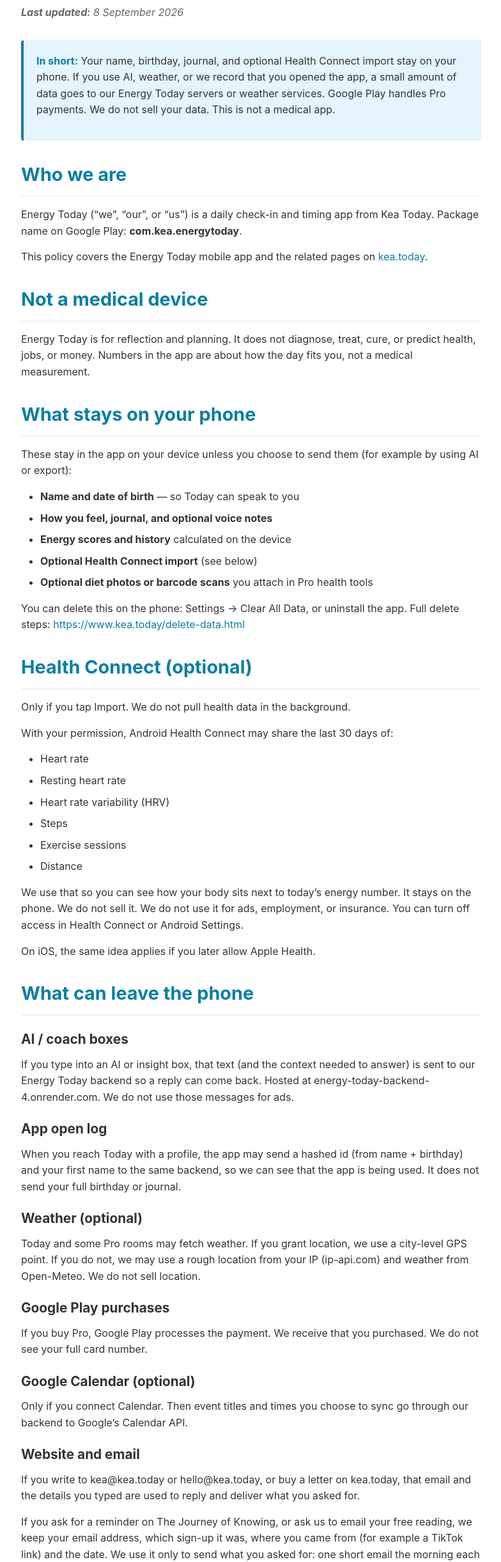
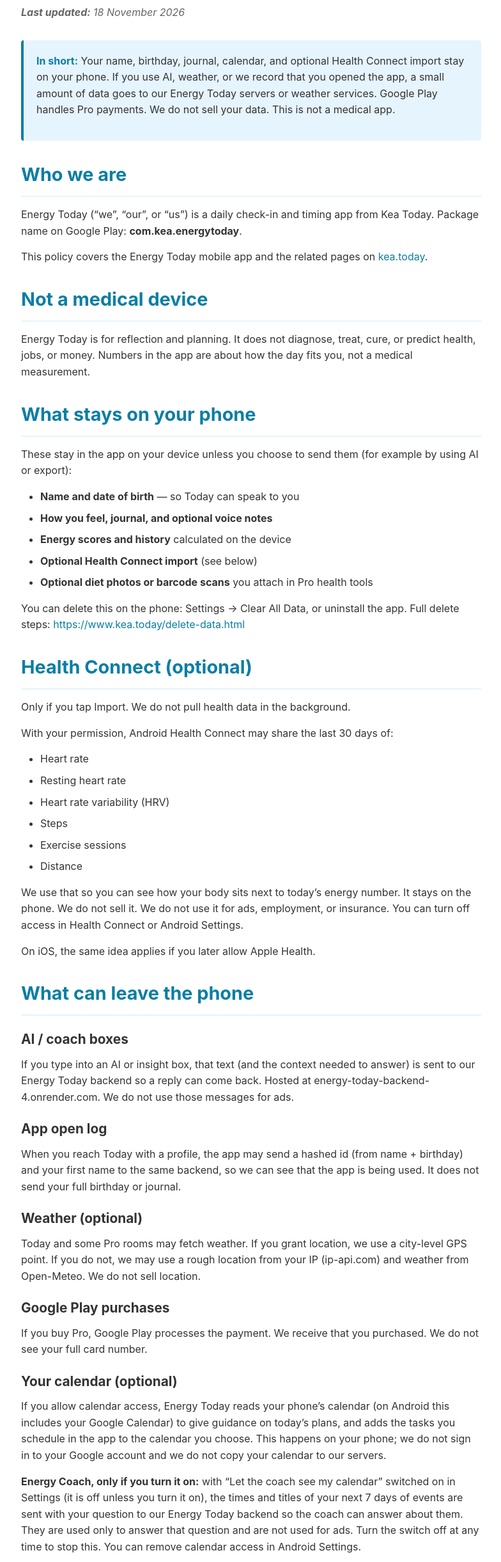
Before and after one commit to rotchana-dotcom/kea-today-website, a plain HTML site: page privacy-policy.html in a window 1280 px wide. Shown: the part 127-2569 px from the top of the page at 64% size, without its empty margins (247-1031 px from the left). Drawn offline with Linux system fonts and the light colour scheme.

Commit message:
Privacy policy: calendar section for Energy Today 2.0.21 (reads phone calendar on device; coach sees next 7 days only if switched on); last updated 18 Nov 2026
Co-Authored-By: Claude Opus 5.5 <noreply@anthropic.com>

```diff
--- a/privacy-policy.html
+++ b/privacy-policy.html
@@ -115,10 +115,10 @@
 <body>
     <div class="container">
         <h1>Privacy Policy for Energy Today</h1>
-        <p class="last-updated"><strong>Last updated:</strong> 8 September 2026</p>
+        <p class="last-updated"><strong>Last updated:</strong> 18 November 2026</p>
 
         <div class="summary">
-            <p><strong>In short:</strong> Your name, birthday, journal, and optional Health Connect import stay on your phone. If you use AI, weather, or we record that you opened the app, a small amount of data goes to our Energy Today servers or weather services. Google Play handles Pro payments. We do not sell your data. This is not a medical app.</p>
+            <p><strong>In short:</strong> Your name, birthday, journal, calendar, and optional Health Connect import stay on your phone. If you use AI, weather, or we record that you opened the app, a small amount of data goes to our Energy Today servers or weather services. Google Play handles Pro payments. We do not sell your data. This is not a medical app.</p>
         </div>
 
         <h2>Who we are</h2>
@@ -167,8 +167,9 @@
         <h3>Google Play purchases</h3>
         <p>If you buy Pro, Google Play processes the payment. We receive that you purchased. We do not see your full card number.</p>
 
-        <h3>Google Calendar (optional)</h3>
-        <p>Only if you connect Calendar. Then event titles and times you choose to sync go through our backend to Google’s Calendar API.</p>
+        <h3>Your calendar (optional)</h3>
+        <p>If you allow calendar access, Energy Today reads your phone’s calendar (on Android this includes your Google Calendar) to give guidance on today’s plans, and adds the tasks you schedule in the app to the calendar you choose. This happens on your phone; we do not sign in to your Google account and we do not copy your calendar to our servers.</p>
+        <p><strong>Energy Coach, only if you turn it on:</strong> with “Let the coach see my calendar” switched on in Settings (it is off unless you turn it on), the times and titles of your next 7 days of events are sent with your question to our Energy Today backend so the coach can answer about them. They are used only to answer that question and are not used for ads. Turn the switch off at any time to stop this. You can remove calendar access in Android Settings.</p>
 
         <h3>Website and email</h3>
         <p>If you write to kea@kea.today or hello@kea.today, or buy a letter on kea.today, that email and the details you typed are used to reply and deliver what you asked for.</p>
@@ -187,6 +188,7 @@
             <li><strong>Notifications</strong> — optional reminders</li>
             <li><strong>Health Connect</strong> — optional import, types listed above</li>
             <li><strong>Location</strong> — optional, for weather</li>
+            <li><strong>Calendar</strong> — optional, to read today’s plans and add the tasks you schedule</li>
             <li><strong>Camera / photos</strong> — optional, Pro diet tools</li>
             <li><strong>Microphone</strong> — optional voice notes</li>
         </ul>
```
